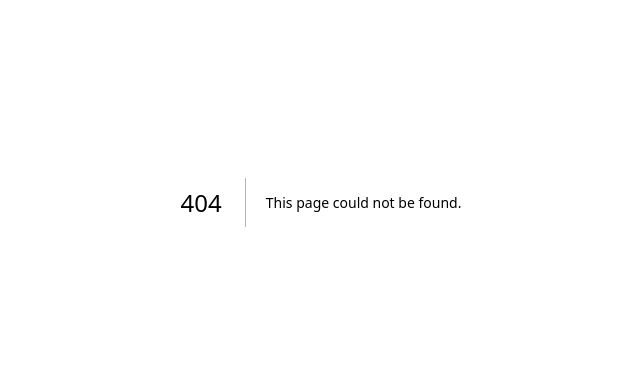
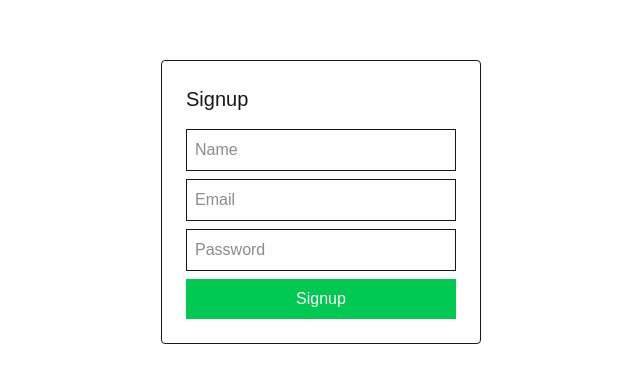
Before and after one commit to shishir-21/SehatSathi, a Next.js app in the folder sehatsathi-frontend/: page /signup in a window 1280 px wide. Before the commit this address had no page. Shown: the part 198-580 px from the top of the page, without its empty margins (319-959 px from the left). Built offline with nearby package versions, Linux system fonts and the light colour scheme.

Commit message:
feat: add login and signup navigation

```diff
--- a/sehatsathi-frontend/app/login/page.tsx
+++ b/sehatsathi-frontend/app/login/page.tsx
@@ -5,45 +5,87 @@ import { login } from "../../lib/api";
 import { useRouter } from "next/navigation";
 
 export default function LoginPage() {
+  // State for form inputs
   const [email, setEmail] = useState("");
   const [password, setPassword] = useState("");
+
+  // Loading state
+  const [loading, setLoading] = useState(false);
+
   const router = useRouter();
 
+  // Handle login
   const handleLogin = async (e: React.FormEvent) => {
     e.preventDefault();
 
-    // Call the login API helper
-    const data = await login({ email, password });
+    // Prevent empty inputs
+    if (!email || !password) {
+      alert("Please fill all fields");
+      return;
+    }
 
-    if (data.access_token) {
-      // Save token to localStorage for later use in booking
-      localStorage.setItem("token", data.access_token);
-      alert("Login Successful!");
-      router.push("/"); // Send user back to home page
-    } else {
-      alert("Login Failed: Check your credentials");
+    try {
+      setLoading(true);
+
+      // Call backend API
+      const data = await login({ email, password });
+
+      if (data.access_token) {
+        // Save token in localStorage
+        localStorage.setItem("access_token", data.access_token);
+
+        alert("Login Successful!");
+
+        // Redirect to home page
+        router.push("/");
+      } else {
+        alert("Login Failed: Invalid credentials");
+      }
+
+    } catch (error) {
+      console.error(error);
+      alert("Something went wrong. Please try again.");
+    } finally {
+      setLoading(false);
     }
   };
 
   return (
-    <div className="flex flex-col items-center justify-center min-h-screen">
-      <form onSubmit={handleLogin} className="p-8 border rounded shadow-md w-96">
-        <h1 className="text-xl font-bold mb-4 text-center">Login to SehatSathi</h1>
+    <div className="flex flex-col items-center justify-center min-h-screen bg-gray-100">
 
+      <form
+        onSubmit={handleLogin}
+        className="p-8 border rounded shadow-md w-96 bg-white"
+      >
+        <h1 className="text-xl font-bold mb-4 text-center">
+          Login to SehatSathi
+        </h1>
+
+        {/* Email Input */}
         <input
-          type="email" placeholder="Email"
+          type="email"
+          placeholder="Email"
+          required
           className="w-full p-2 mb-4 border rounded text-black"
           onChange={(e) => setEmail(e.target.value)}
         />
 
+        {/* Password Input */}
         <input
-          type="password" placeholder="Password"
+          type="password"
+          placeholder="Password"
+          required
           className="w-full p-2 mb-4 border rounded text-black"
           onChange={(e) => setPassword(e.target.value)}
         />
 
-        <button type="submit" className="w-full bg-blue-600 text-white py-2 rounded">
-          Login
+        {/* Submit Button */}
+        <button
+          type="submit"
+          disabled={loading}
+          className="w-full bg-blue-600 text-white py-2 rounded"
+        >
+          {loading ? "Logging in..." : "Login"}
         </button>
       </form>
     </div>
--- /dev/null
+++ b/sehatsathi-frontend/app/signup/page.tsx
@@ -0,0 +1,51 @@
+"use client";
+
+import { useState } from "react";
+import { signup } from "../../lib/api";
+
+export default function Signup() {
+  const [form, setForm] = useState({
+    name: "",
+    email: "",
+    password: "",
+  });
+
+  async function handleSubmit(e: any) {
+    e.preventDefault();
+
+    const res = await signup(form);
+    alert("Signup successful!");
+    console.log(res);
+  }
+
+  return (
+    <div className="flex justify-center items-center h-screen">
+      <form onSubmit={handleSubmit} className="p-6 border rounded w-80">
+        <h2 className="text-xl mb-4">Signup</h2>
+
+        <input
+          placeholder="Name"
+          className="border p-2 w-full mb-2"
+          onChange={(e) => setForm({ ...form, name: e.target.value })}
+        />
+
+        <input
+          placeholder="Email"
+          className="border p-2 w-full mb-2"
+          onChange={(e) => setForm({ ...form, email: e.target.value })}
+        />
+
+        <input
+          type="password"
+          placeholder="Password"
+          className="border p-2 w-full mb-2"
+          onChange={(e) => setForm({ ...form, password: e.target.value })}
+        />
+
+        <button className="bg-green-500 text-white w-full p-2">
+          Signup
+        </button>
+      </form>
+    </div>
+  );
+}
```
